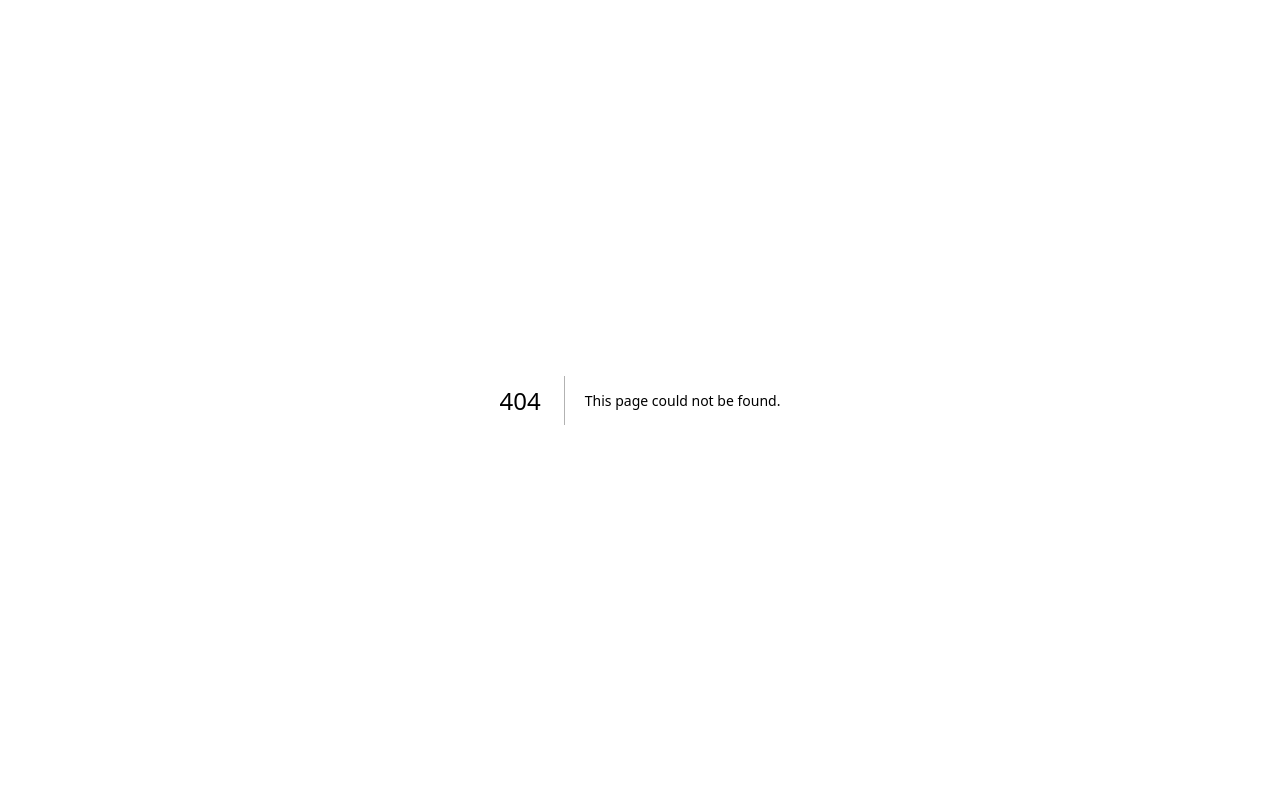
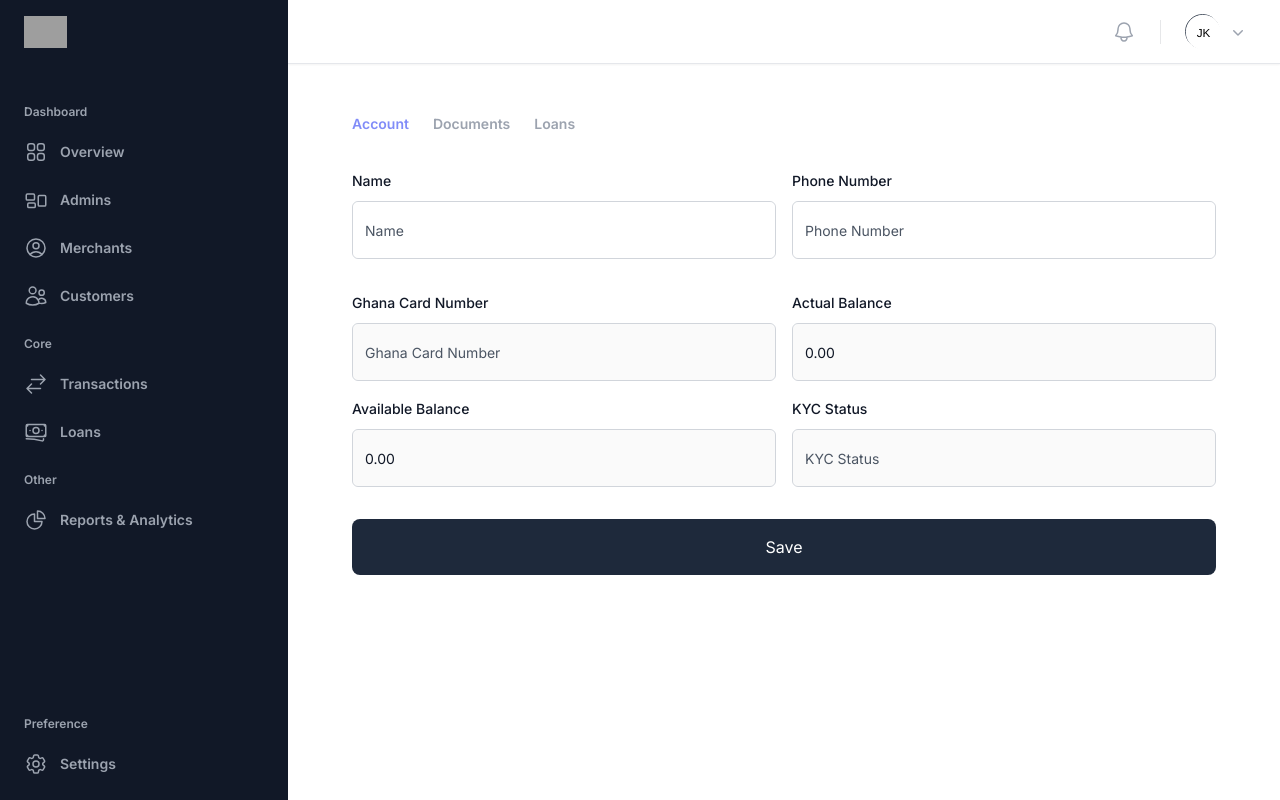
Before and after one commit to Broadspectrum-Digital-Payments/bsl-wallet-admin-frontend, a Next.js app: page /customers/ajhvskdaj in a window 1280 px wide. Before the commit this address had no page. Built offline with nearby package versions, Linux system fonts and the light colour scheme; grey boxes are pictures that could not be loaded.

Commit message:
added customers show multi tab

```diff
--- a/src/app/customers/CustomerList.tsx
+++ b/src/app/customers/CustomerList.tsx
@@ -3,19 +3,10 @@ import TData from "@/components/table/TData";
 import Pagination from "@/components/table/Pagination";
 import React, {useState} from "react";
 import {IListBoxItem} from "@/utils/interfaces/IDropdownProps";
+import Link from "next/link";
 
 
 const CustomerList: React.FC = () => {
-
-    const [formData, setFormData] = useState({externalId: '', name: '', phone: '', status: ''});
-    const [hasError, setHasError] = useState<boolean | undefined>(false);
-    const [error, setError] = useState<string | null>(null);
-    const [selectedAdmin, setSelectedCustomer] = useState<{
-        externalId: string;
-        name: string;
-        phone: string;
-        status: string;
-    } | null>(null);
 
     const tableHeaders = [
         {label: 'Id', classes: 'py-3.5 pl-4 pr-3 text-left  sm:pl-0'},
@@ -49,39 +40,12 @@ const CustomerList: React.FC = () => {
         value: '10'
     });
 
-    const [modalOpen, setModalOpen] = useState<boolean>(false);
-    const [loading, setLoading] = useState<boolean>(false);
 
     const perPageOptions: IListBoxItem [] = [
         {label: '10', value: '10'},
         {label: '20', value: '20'},
     ]
 
-    const handleOpenAdminModal = () => {
-        setFormData({name: '', phone: '', status: '', externalId: ''});
-        setModalOpen(true)
-    }
-
-    const handleAddAdmin = () => {
-        console.log(formData)
-        setModalOpen(false)
-    }
-
-    const handleInputChange = (event: React.ChangeEvent<HTMLInputElement>) => {
-        const {name, value} = event.target;
-        setFormData({...formData, [name]: value});
-    };
-
-    const handleEditCustomer = (customer: {
-        externalId: string;
-        name: string;
-        phone: string;
-        status: string;
-    }) => {
-        setSelectedCustomer(customer);
-        setFormData({...customer});
-        setModalOpen(true);
-    };
 
     return (
         <>
@@ -105,13 +69,12 @@ const CustomerList: React.FC = () => {
 
                                         <TData label=""
                                                customClasses="py-4 pl-3 pr-4 text-center text-sm font-medium sm:pr-0">
-                                            <a
-                                                href="#"
-                                                onClick={() => handleEditCustomer(customer)}
+
+                                            <Link
                                                 className="text-indigo-600 hover:text-indigo-900"
-                                            >
+                                             href={`/customers/${customer.externalId}`}>
                                                 View <span className="sr-only">, {customer.name}</span>
-                                            </a>
+                                            </Link>
                                         </TData>
                                     </tr>
                                 ))}
--- /dev/null
+++ b/src/app/customers/[customer]/CustomerShow.tsx
@@ -0,0 +1,219 @@
+import React, { Fragment, useState } from 'react'
+import TextInput from "@/components/forms/TextInput";
+import {useParams} from "next/navigation";
+import Button from "@/components/forms/Button";
+import Loader from "@/components/Loader";
+
+
+const secondaryNavigation = [
+  { name: 'Account', href: '#', current: true },
+  { name: 'Documents', href: '#', current: false },
+  { name: 'Loans', href: '#', current: false },
+]
+
+function classNames(...classes: string[]) {
+  return classes.filter(Boolean).join(' ')
+}
+
+const CustomerShow: React.FC = () => {
+  const [activeSection, setActiveSection] = useState('Account');
+  const [customer, setCustomer] = useState({
+    externalId: '',
+    name: '',
+    ghanaCardNumber: '',
+    phoneNumber: '',
+    type: '',
+    status: '',
+    kycStatus: '',
+    actualBalance: 0,
+    availableBalance: 0
+  });
+  const [hasError, setHasError] = useState<boolean | undefined>(false);
+  const [loading, setLoading] = useState<boolean>(false);
+
+
+  const customerId = useParams()?.customer
+
+
+  const handleNavigationClick = (sectionName: string) => {
+    setActiveSection(sectionName);
+  };
+
+  const handleInputChange = (event: React.ChangeEvent<HTMLInputElement>) => {
+    const {name, value} = event.target;
+    setCustomer({...customer, [name]: value});
+  };
+
+  const handleUpdateCustomer = () => {
+
+  }
+
+  return (
+    <>
+        <div className="">
+          <main>
+            <header className="border-b border-white/5">
+              {/* Secondary navigation */}
+              <nav className="flex overflow-x-auto py-4">
+                <ul
+                  role="list"
+                  className="flex min-w-full flex-none gap-x-6 px-4 text-sm font-semibold leading-6 text-gray-400 sm:px-6 lg:px-8"
+                >
+                  {secondaryNavigation.map((item) => (
+                    <li key={item.name}>
+                      <a
+                          href={item.href} className={item.name == activeSection ? 'text-indigo-400' : ''}
+                          onClick={() => handleNavigationClick(item.name)}
+                      >
+                        {item.name}
+                      </a>
+                    </li>
+                  ))}
+                </ul>
+              </nav>
+            </header>
+
+            {/* Accounts */}
+            {activeSection == 'Account' && (
+                <div className="divide-y divide-white/5">
+
+                  <div className="">
+
+                    <form className="">
+
+                      <div className="flex lg:px-8 px-4 py-4">
+                        <div className="flex-1 mr-4">
+                          <TextInput
+                              label="Name"
+                              id="name"
+                              name="name"
+                              type="text"
+                              placeholder="Name"
+                              value={customer.name}
+                              required={true}
+                              onInputChange={handleInputChange}
+                              hasError={setHasError}
+                              autoComplete="false"
+                          />
+                        </div>
+
+                        <div className="flex-1">
+                          <TextInput
+                              label="Phone Number"
+                              id="phoneNumber"
+                              name="phoneNumber"
+                              type="text"
+                              placeholder="Phone Number"
+                              value={customer.phoneNumber}
+                              required={true}
+                              onInputChange={handleInputChange}
+                              hasError={setHasError}
+                              autoComplete="false"
+                          />
+                        </div>
+                      </div>
+
+                      <div className="flex lg:px-8 px-4">
+                        <div className="flex-1 mr-4">
+                          <TextInput
+                              label="Ghana Card Number"
+                              id="ghanaCardNumber"
+                              name="ghanaCardNumber"
+                              type="text"
+                              placeholder="Ghana Card Number"
+                              value={customer.ghanaCardNumber}
+                              required={true}
+                              onInputChange={handleInputChange}
+                              hasError={setHasError}
+                              autoComplete="false"
+                              disabled={true}
+                          />
+                        </div>
+
+                        <div className="flex-1">
+                          <TextInput
+                              label="Actual Balance"
+                              id="actualBalance"
+                              name="actualBalance"
+                              type="text"
+                              placeholder="Actual Balance"
+                              value={customer.actualBalance.toFixed(2)}
+                              required={true}
+                              onInputChange={handleInputChange}
+                              hasError={setHasError}
+                              autoComplete="false"
+                              disabled={true}
+                          />
+                        </div>
+                      </div>
+
+                      <div className="flex lg:px-8 px-4">
+                        <div className="flex-1 mr-4">
+                          <TextInput
+                              label="Available Balance"
+                              id="availableBalance"
+                              name="availableBalance"
+                              type="text"
+                              placeholder="Actual Balance"
+                              value={customer.actualBalance.toFixed(2)}
+                              required={true}
+                              onInputChange={handleInputChange}
+                              hasError={setHasError}
+                              autoComplete="false"
+                              disabled={true}
+                          />
+                        </div>
+
+                        <div className="flex-1">
+                          <TextInput
+                              label="KYC Status"
+                              id="kycStatus"
+                              name="kycStatus"
+                              type="text"
+                              placeholder="KYC Status"
+                              value={customer.kycStatus}
+                              required={true}
+                              onInputChange={handleInputChange}
+                              hasError={setHasError}
+                              autoComplete="false"
+                              disabled={true}
+                          />
+                        </div>
+                      </div>
+
+                      <div
+                          className={`sm:mt-4 flex lg:px-8`}>
+                        <Button buttonType="submit" styleType="primary" customStyles="p-4 md:p-5 rounded-lg"
+                                onClick={handleUpdateCustomer}>
+                          {'Save'}
+                          {loading && <Loader type="default"
+                                              customClasses="relative"
+                                              customAnimationClasses="w-10 h-10 text-white dark:text-gray-600 fill-purple-900"
+                          />}
+                        </Button>
+                      </div>
+                    </form>
+                  </div>
+
+
+                </div>
+            )}
+
+
+            {/* Documents */}
+            {activeSection == 'Documents' && (
+                <div className="divide-y divide-white/5">
+
+                <div className="lg:px-8">
+                  Documents Page
+                </div>
+                </div>
+            )}
+          </main>
+        </div>
+
+    </>
+  )
+}
+
+export default CustomerShow
--- /dev/null
+++ b/src/app/customers/[customer]/page.tsx
@@ -0,0 +1,17 @@
+"use client"
+import React from 'react'
+import DashboardLayout from "@/components/layout/DashboardLayout";
+import {useParams} from "next/navigation";
+import CustomerShow from "@/app/customers/[customer]/CustomerShow";
+
+const CustomersPage: React.FC = () => {
+    const params = useParams();
+
+    return (
+        <DashboardLayout>
+           <CustomerShow></CustomerShow>
+        </DashboardLayout>
+    )
+}
+
+export default CustomersPage
```
